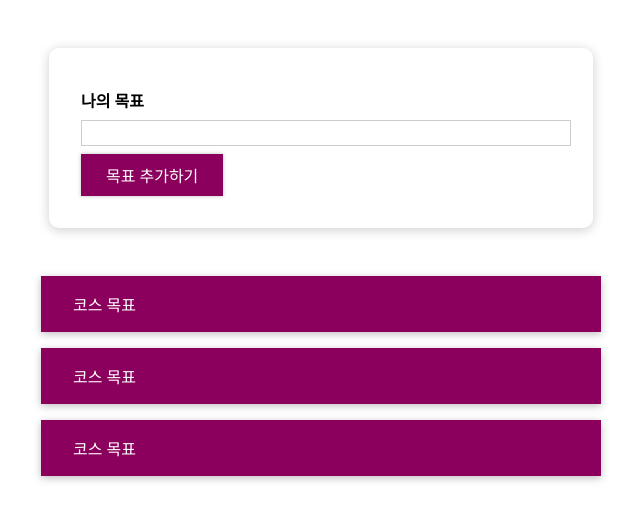
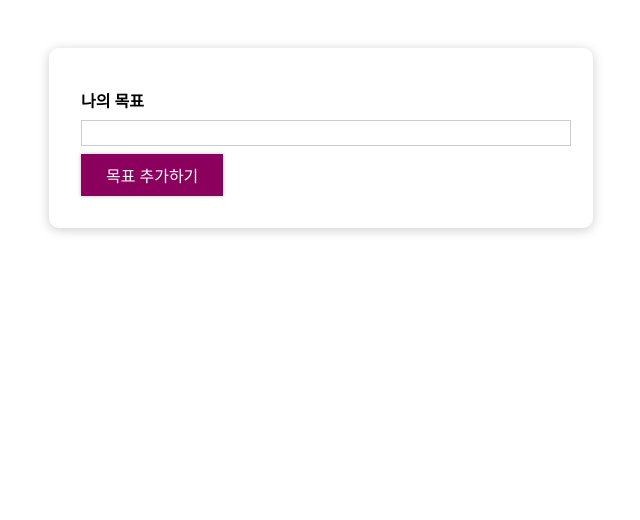
Before and after one commit to chchch928/react-study202501, a React (Vite) app: page / in a window 1280 px wide. Shown: the top 520 px of the page, without its empty margins (319-959 px from the left). Built offline with nearby package versions, Linux system fonts and the light colour scheme.

Commit message:
#0205-08 종합복습1-2 - 목표설정 앱 템플릿

```diff
--- a/src/App.jsx
+++ b/src/App.jsx
@@ -1,23 +1,27 @@
 import './App.css'
 import CourseInput from "./components/CourseGoals/CourseInput.jsx";
 import CourseList from "./components/CourseGoals/CourseList.jsx";
+import {useState} from "react";
 
 // 컴포넌트
 const App = () => {
 
+    // 목표 데이터들의 묶음배열
+    const [goals, setGoals] = useState([]);
 
-
-
-
+    // CourseInput에게 전달할 함수
+    const onAddGoal = (goal) => {
+        setGoals([...goals,goal]);
+    };
 
     return (
       <div>
           <section id = 'goal-form'>
-              <CourseInput />
+              <CourseInput onAdd = {onAddGoal} />
           </section>
 
           <section id = 'goals'>
-              <CourseList />
+              <CourseList items={goals} />
           </section>
       </div>
     );
--- a/src/components/CourseGoals/CourseInput.jsx
+++ b/src/components/CourseGoals/CourseInput.jsx
@@ -1,13 +1,33 @@
-import React from 'react';
+import React, {useState} from 'react';
 import './CourseInput.css';
 import Button from '../ui/Button.jsx';
 
-const CourseInput = () => {
+const CourseInput = ( {onAdd}) => {
+
+  const [enteredText, setEnteredText] =useState('');
+
+  const handleSubmit = e => {
+    e.preventDefault();
+    onAdd(enteredText);
+
+    // 전송이 끝나면 입력창 비우기
+    setEnteredText('');
+
+
+  }
+
+  const handleGoalInput = e =>{
+    const inputValue = e.target.value;
+    setEnteredText(inputValue);
+
+  }
+
+
   return (
-    <form>
+    <form onSubmit={handleSubmit}>
       <div className='form-control'>
         <label>나의 목표</label>
-        <input type='text' />
+        <input type='text' onInput={handleGoalInput} value = {enteredText} />
       </div>
       <Button type='submit'>목표 추가하기</Button>
     </form>
--- a/src/components/CourseGoals/CourseItem.jsx
+++ b/src/components/CourseGoals/CourseItem.jsx
@@ -1,8 +1,8 @@
 import React from 'react';
 import './CourseItem.css';
 
-const CourseItem = () => {
-  return <li className='goal-item'>코스 목표</li>;
+const CourseItem = ({item}) => {
+  return <li className='goal-item'>{item}</li>;
 };
 
 export default CourseItem;
--- a/src/components/CourseGoals/CourseList.jsx
+++ b/src/components/CourseGoals/CourseList.jsx
@@ -2,12 +2,12 @@ import React from 'react';
 import './CourseList.css';
 import CourseItem from "./CourseItem.jsx";
 
-const CourseList = () => {
+const CourseList = ({items}) => {
   return (
     <ul className='goal-list'>
-      <CourseItem />
-      <CourseItem />
-      <CourseItem />
+      {
+        items.map(item => <CourseItem key ={Math.random()} item = {item} />)
+      }
     </ul>
   );
 };
```
